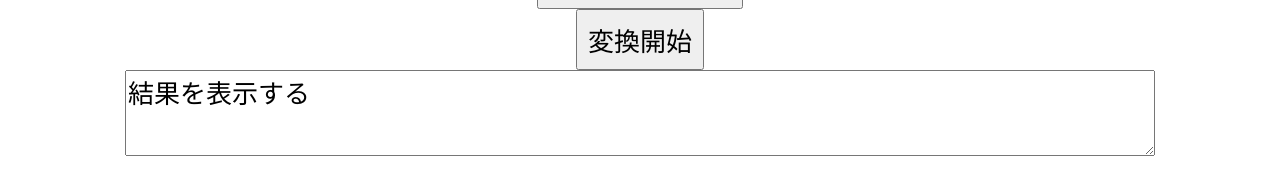
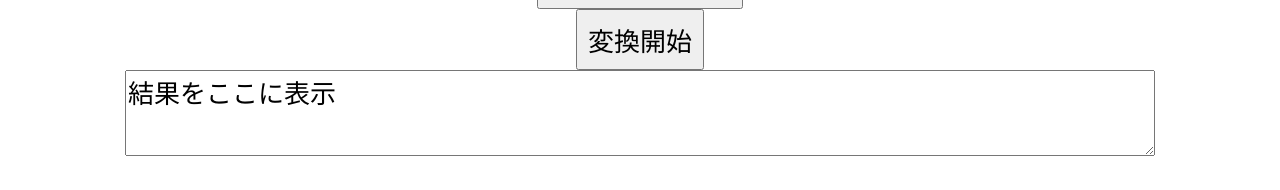
Before and after one commit to ArcCosine/KitsuneYukkuriRenamer, a React (Vite) app: page / in a window 1280 px wide. Shown: the part 276-466 px from the top of the page. Built offline with nearby package versions, Linux system fonts and the light colour scheme.

Commit message:
[Remove] Remove Result.tsx.

```diff
--- a/preload.js
+++ b/preload.js
@@ -3,6 +3,6 @@ const { contextBridge, ipcRenderer } = require("electron")
 contextBridge.exposeInMainWorld('api',{
   selectFolder: ()=> ipcRenderer.invoke('dialog:openDirectory'),
   fileRename: async (folderPath)=>{
-    await ipcRenderer.invoke('fileRename', folderPath)
+    return await ipcRenderer.invoke('fileRename', folderPath)
   }
 })
--- a/src/App.tsx
+++ b/src/App.tsx
@@ -1,8 +1,10 @@
-//import { useState } from "react";
+import { useState } from "react";
 import "./App.css";
-import Result from "./Result";
+import "./Result.css";
 
 function App() {
+    const [result,setResult] = useState('結果をここに表示')
+
     const handleOpenFolder = async ()=>{
         const folderPath = await window.api.selectFolder();
         document.getElementById("folderPath").value = folderPath;
@@ -10,10 +12,8 @@ function App() {
 
     const handleTranslate = async ()=>{
         const folderPath = document.getElementById("folderPath").value;
-        console.log('translate start')
         const results = await window.api.fileRename(folderPath);
-        console.log('translate end');
-        console.log(results);
+        setResult(results);
     };
 
     return (
@@ -29,7 +29,9 @@ function App() {
                 </div>
                 <div>
                 <button type="button" onClick={handleTranslate}>変換開始</button>
-                <Result></Result>
+                <div className="Result">
+                    <textarea>{result}</textarea>
+                </div>
             </div>
         </div>
     );
--- a/src/Result.tsx
+++ /dev/null
@@ -1,13 +0,0 @@
-import { useState } from "react";
-import "./Result.css";
-
-function Result() {
-    const [result] = useState("結果を表示する");
-    return (
-        <div className="Result">
-            <textarea>{result}</textarea>
-        </div>
-    );
-}
-
-export default Result;
```
